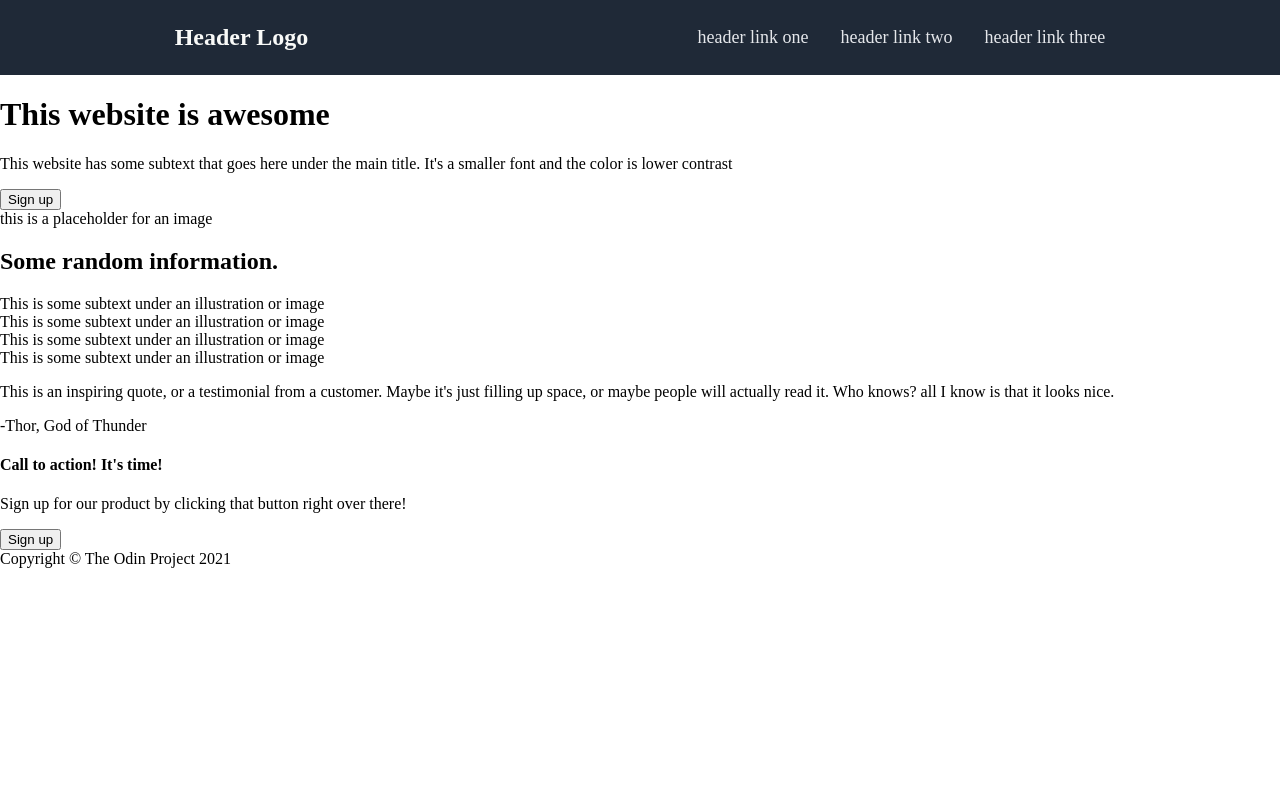
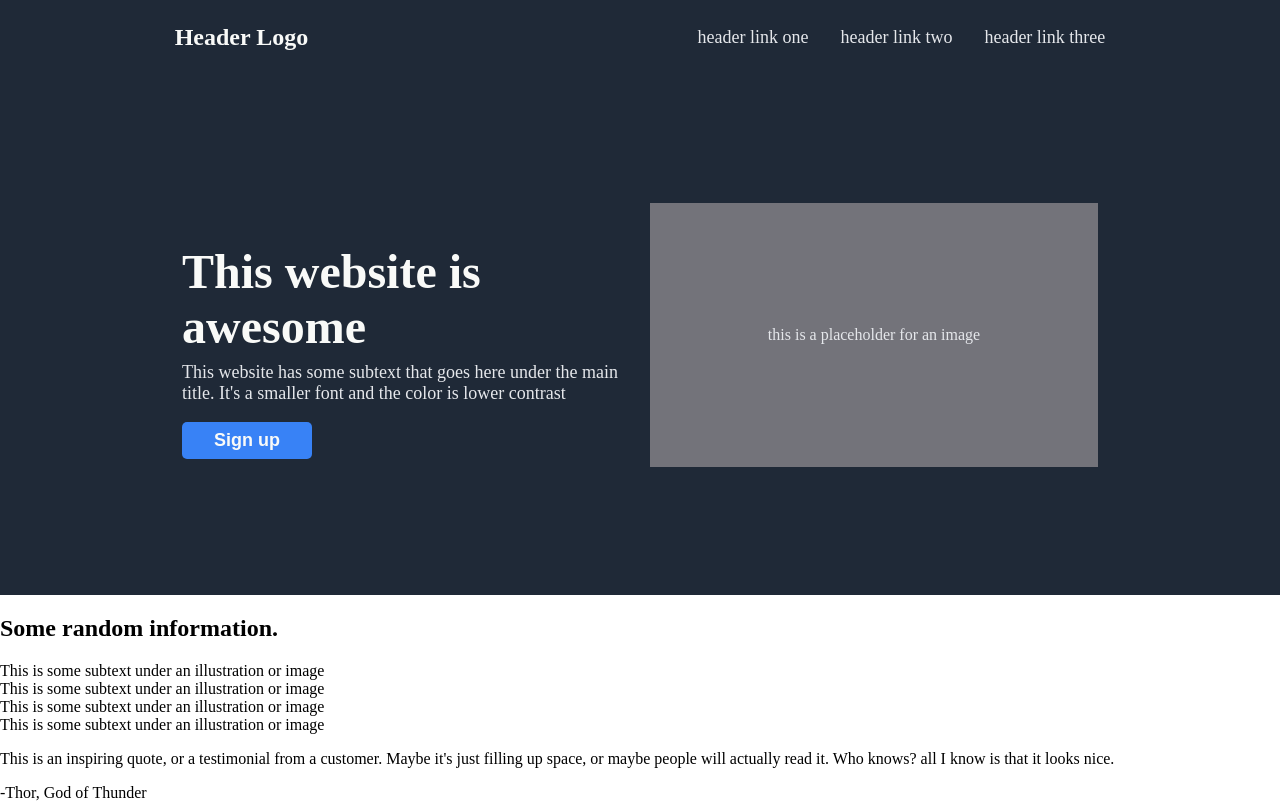
Before and after one commit to pd0rr/odin-landing-page, a plain HTML site: page index.html in a window 1280 px wide. Shown: the top 805 px of the page. Drawn offline with Linux system fonts and the light colour scheme.

Commit message:
Styled hero element.

```diff
--- a/index.html
+++ b/index.html
@@ -19,12 +19,12 @@
     </header>
 
     <div id="hero">
-        <div>
+        <div class="left">
             <h1>This website is awesome</h1>
             <p>This website has some subtext that goes here under the main title. It's a smaller font and the color is lower contrast</p>
             <button>Sign up</button>
         </div>
-        <div>
+        <div class="right">
             this is a placeholder for an image
         </div>
     </div>
--- a/style.css
+++ b/style.css
@@ -4,10 +4,13 @@ body {
 
 header {
     width: 100vw;
-    background-color: #1F2937;
     display: flex;
     align-items: center;
     justify-content: space-around;
+}
+
+header .logo, #hero .left h1, button{
+    color: #F9FAF8;
 }
 
 header .logo {
@@ -21,8 +24,55 @@ header ul {
     gap: 32px;
 }
 
+header a, #hero .left p, #hero .right{
+    color: #E5E7EB;
+}
+
 header a {
     font-size: 18px;
-    color: #E5E7EB;
     text-decoration: none;
 }
+
+header, #hero {
+    background-color: #1F2937;
+}
+
+#hero {
+    display: flex;
+    justify-content: center;
+    height: 65vh;
+    align-items: center;
+    gap: 20px;
+}
+
+#hero .left {
+    width: 35vw;
+}
+
+#hero .left h1 {
+    font-size: 48px;
+    font-weight: 800;
+    margin-bottom: 8px;
+}
+
+#hero .left p {
+    font-size: 18px;
+    margin-top: 0;
+}
+
+#hero .right {
+    background-color: #73737a;
+    height: 33vh;
+    text-align: center;
+    width: 35vw;
+    line-height: 33vh;
+}
+
+button {
+    background-color: #3882F6;
+    border-radius: 5px;
+    border: 0;
+    font-weight: bold;
+    font-size: 18px;
+    padding: 8px 32px;
+}
```
